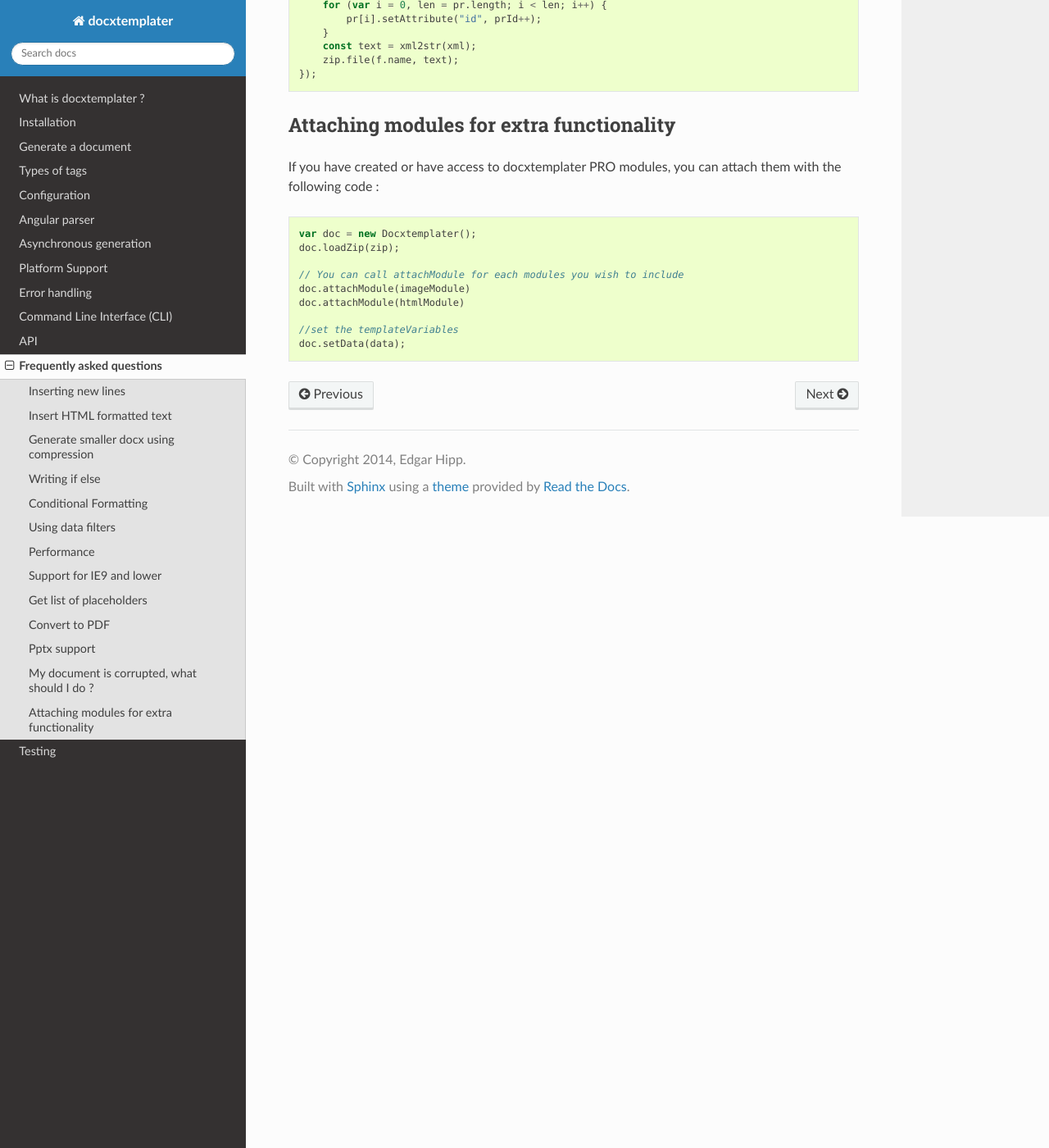
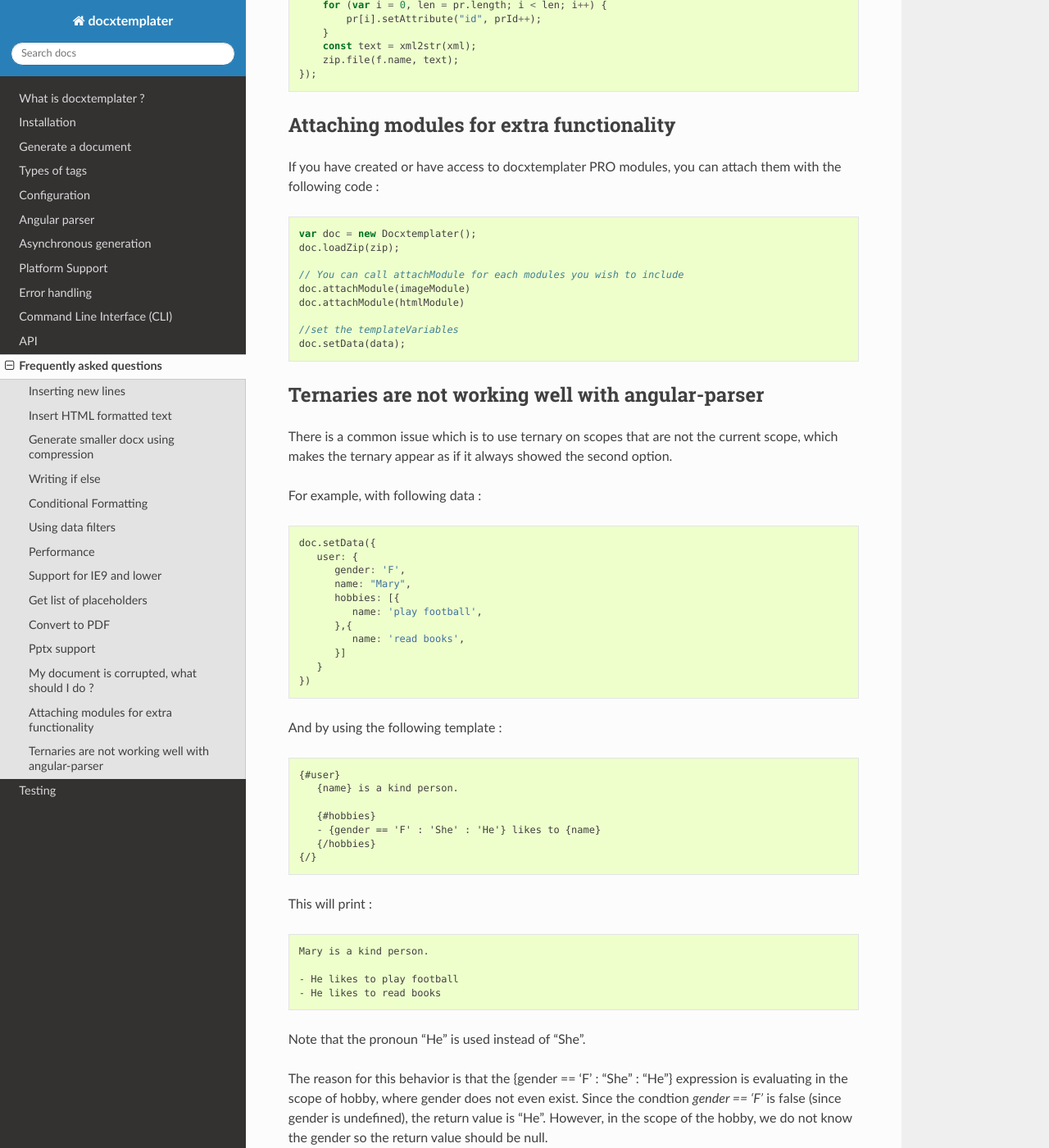
Before and after one commit to open-xml-templating/docxtemplater, a Sphinx documentation site: the page built from docs/source/faq.rst, in a window 1280 px wide and 1400 px high, scrolled down 4102 px. Shown: the whole window at 82% size. Built offline with Sphinx 7.4.7 and the Read the Docs theme 2.0.0, drawn with Linux system fonts in a browser that asks for light colours; some of the changed text lies outside the part shown.

Commit message:
[doc] Add faq question about ternary "issue" with angular parser

```diff
--- a/docs/source/faq.rst
+++ b/docs/source/faq.rst
@@ -235,3 +235,78 @@ If you have created or have access to docxtemplater PRO modules, you can attach
 
     //set the templateVariables
     doc.setData(data);
+
+Ternaries are not working well with angular-parser
+--------------------------------------------------
+
+There is a common issue which is to use ternary on scopes that are not the current scope, which makes the ternary appear as if it always showed the second option.
+
+For example, with following data :
+
+.. code-block:: javascript
+
+   doc.setData({
+      user: {
+         gender: 'F',
+         name: "Mary",
+         hobbies: [{
+            name: 'play football',
+         },{
+            name: 'read books',
+         }]
+      }
+   })
+
+And by using the following template :
+
+.. code-block:: text
+
+   {#user}
+      {name} is a kind person.
+
+      {#hobbies}
+      - {gender == 'F' : 'She' : 'He'} likes to {name}
+      {/hobbies}
+   {/}
+
+This will print :
+
+
+.. code-block:: text
+
+   Mary is a kind person.
+
+   - He likes to play football
+   - He likes to read books
+
+Note that the pronoun "He" is used instead of "She".
+
+The reason for this behavior is that the {gender == 'F' : "She" : "He"} expression is evaluating in the scope of hobby, where gender does not even exist. Since the condtion `gender == 'F'` is false (since gender is undefined), the return value is "He". However, in the scope of the hobby, we do not know the gender so the return value should be null.
+
+We can instead write a custom filter that will return "She" if the input is "F", "He" if the input is "M", and null if the input is anything else.
+
+The code would look like this :
+
+.. code-block:: javascript
+
+    expressions.filters.pronoun = function(input) {
+      if(input === "F") {
+         return "She";
+      }
+      if(input === "M") {
+         return "He";
+      }
+      return null;
+    }
+
+And use the following in your template :
+
+.. code-block:: text
+
+   {#user}
+      {name} is a kind person.
+
+      {#hobbies}
+      - {gender | pronoun} likes to {name}
+      {/hobbies}
+   {/}
```
